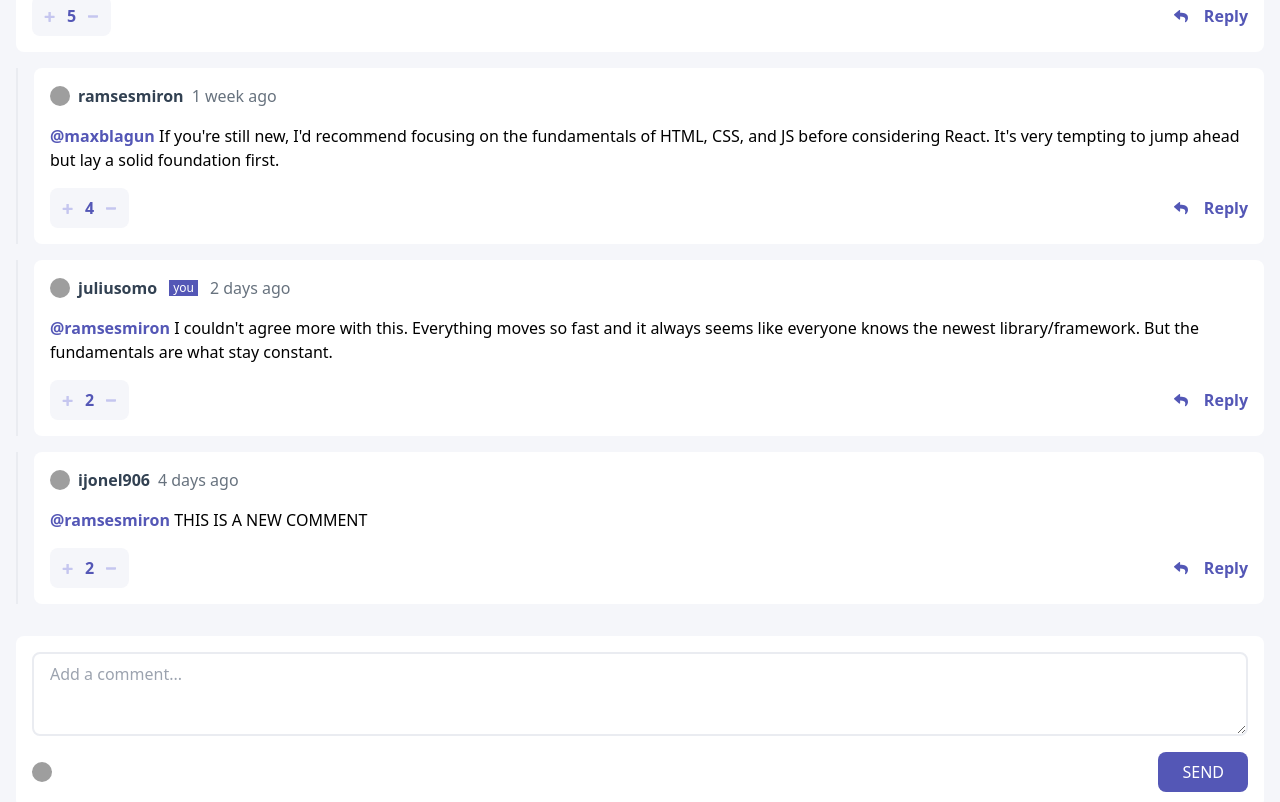
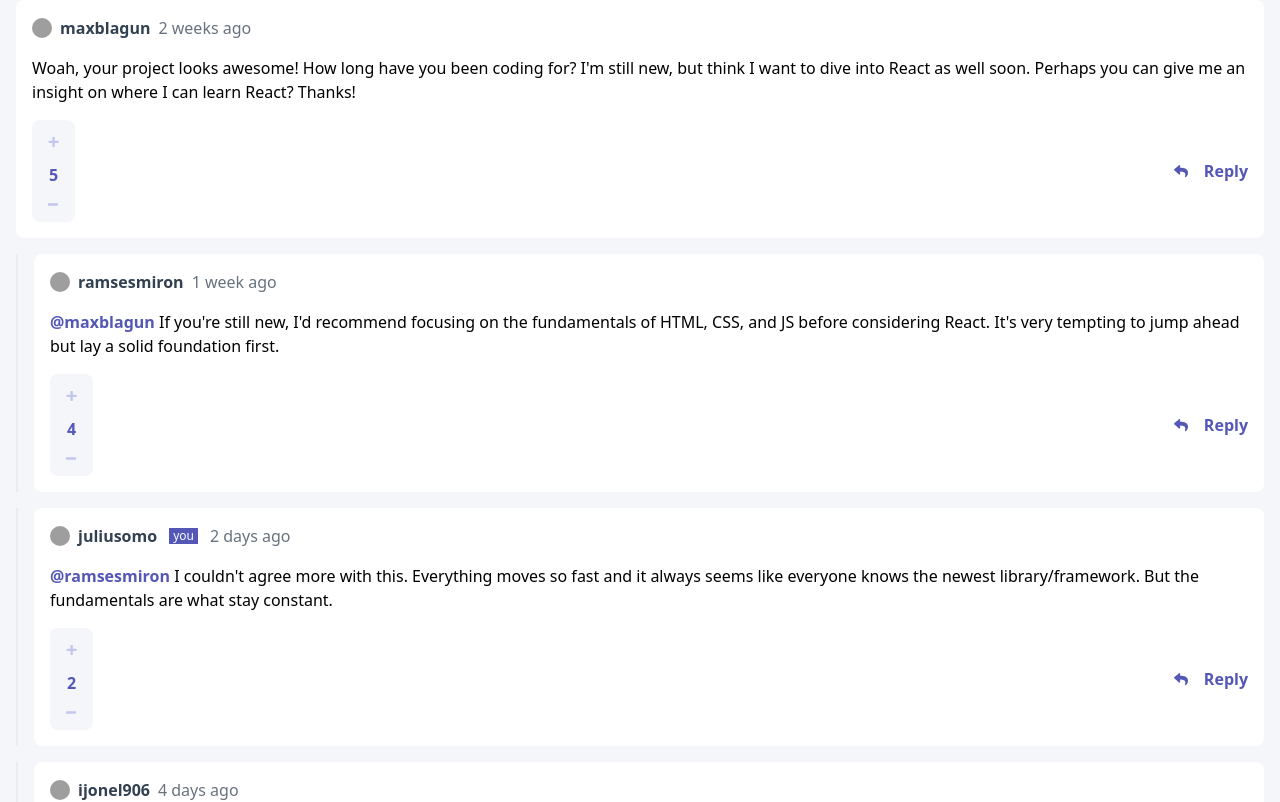
Before and after one commit to JonelBriones/interactive-comments-section, a React (Vite) app: page / in a window 1280 px wide. Shown: the part 500-1302 px from the top of the page. Built offline with nearby package versions, Linux system fonts and the light colour scheme; grey boxes are pictures that could not be loaded.

Commit message:
reworked show reply only shows once

```diff
--- a/src/App.tsx
+++ b/src/App.tsx
@@ -1,9 +1,12 @@
-import { useEffect, useState } from "react";
+import { useEffect, useRef, useState } from "react";
 import comments from "./data.json";
 import "./App.css";
-import Comment, { CommentReply, CommentType } from "./components/Comment";
+import Comment, {
+  CommentReply,
+  CommentType,
+  Reply,
+} from "./components/Comment";
 import AddComment from "./components/AddComment";
-console.log(comments);
 
 // type User = {
 //   image: {
@@ -35,31 +38,51 @@ type User = {
 //   currentUser: CurrentUser;
 // };
 
+const defaultInput: CommentType = {
+  content: "",
+  createdAt: "2 week ago",
+  id: 0,
+  replies: [],
+  score: 1,
+  user: {
+    image: {
+      png: "",
+      webp: "",
+    },
+    username: "",
+  },
+};
+
 function App() {
-  const parentComment = comments.comments;
-
-  const [allComments, setAllComments] = useState<CommentReply[]>([]);
   const [commentList, setCommentList] = useState(comments.comments);
   const [currentUser, setCurrentUser] = useState(comments.currentUser);
-  console.log("comment list:", commentList);
+  const [input, setInput] = useState("");
+  const [parentInput, setParentInput] = useState("");
 
   useEffect(() => {
-    let joinedComments = [];
-    for (const parentComment of comments.comments) {
-      joinedComments.push(parentComment);
-    }
-    parentComment.forEach((comment) => {
-      if (comment.replies) {
-        comment.replies.forEach((reply) => joinedComments.push(reply));
-      }
-    });
-    setAllComments(joinedComments as any);
-  }, []);
+    console.log(commentList);
+  }, [commentList]);
+
+  const onSubmit = (e: React.ChangeEvent<HTMLTextAreaElement>) => {
+    e.preventDefault();
+    setCommentList([
+      ...commentList,
+      {
+        ...defaultInput,
+        content: input,
+        user: currentUser,
+        id: Math.floor(Math.random() * 100000),
+      },
+    ]);
+    // console.log(commentList);
+    setInput("");
+  };
+
   return (
-    <div className="min-h-screen h-auto bg-neutral-veryLightGray p-4  ">
+    <div className="min-h-screen h-auto  bg-neutral-veryLightGray p-4 select-none ">
       <div
         className="flex
-      flex-col gap-4"
+      flex-col gap-4 m-auto container"
       >
         {commentList.map((comment) => (
           <div key={comment.id}>
@@ -68,11 +91,43 @@ function App() {
               currentUser={currentUser}
               setCommentList={setCommentList}
               commentList={commentList}
+              setParentInput={setParentInput}
+              input={input}
+              setInput={setInput}
+              onSubmit={onSubmit}
             />
+            {comment.replies?.map((reply: any) => {
+              return (
+                <div
+                  key={reply.id}
+                  className="pl-4 mt-4 border-l-2 border-neutral-lightGray"
+                  id="comments"
+                >
+                  <Comment
+                    comment={reply}
+                    currentUser={currentUser}
+                    commentList={commentList}
+                    setCommentList={setCommentList}
+                    input={input}
+                    setInput={setInput}
+                    onSubmit={onSubmit}
+                  />
+                </div>
+              );
+            })}
           </div>
         ))}
 
-        <AddComment {...currentUser} />
+        <AddComment
+          currentUser={currentUser}
+          setParentInput={setParentInput}
+          parentInput={parentInput}
+          input={input}
+          setInput={setInput}
+          onSubmit={onSubmit}
+          type={"parent"}
+          showReply={true}
+        />
         <div className="text-center text-xs">
           Challenge by{" "}
           <a href="https://www.frontendmentor.io?ref=challenge" target="_blank">
--- a/src/components/AddComment.tsx
+++ b/src/components/AddComment.tsx
@@ -1,16 +1,47 @@
-import React from "react";
+import React, { useEffect, useRef, useState } from "react";
 import { User } from "./Comment";
 
-const AddComment = ({ username, image }: User) => {
+const AddComment = (props: any) => {
+  const {
+    currentUser,
+    input,
+    setInput,
+    onSubmit,
+    type,
+    replyTo,
+    showReply,
+    replyShow,
+    id,
+    setChildInput,
+    childInput,
+  } = props;
+
+  const { image } = currentUser;
+  const inputRef = useRef(null) as any;
+  useEffect(() => {
+    if (inputRef.current && type == "child") {
+      inputRef.current.focus();
+      inputRef.current.value = "@" + replyTo?.username + " ";
+    }
+  }, [showReply]);
+  //   console.log(refReply);
+
   return (
-    <div className="flex flex-col gap-4 mt-4 bg-neutral-white p-4 rounded-lg ">
+    <div
+      className={`${
+        showReply ? "" : "hidden"
+      } flex flex-col gap-4 mt-4 bg-neutral-white p-4 rounded-lg`}
+    >
+      <form onSubmit={onSubmit}>
         <textarea
+          ref={inputRef}
           className="pl-4 pt-2 border-2 border-neutral-lightGray rounded-lg w-full"
-        name="comment"
-        id="comment"
+          name="input"
           cols={30}
           rows={3}
-        placeholder="Add a comment..."
+          placeholder={type == "parent" ? "Add Comment" : `@${input}`}
+          value={input}
+          onChange={(e) => setInput(e.target.value)}
         />
         <div className="flex justify-between place-items-center">
           <img
@@ -18,10 +49,15 @@ const AddComment = ({ username, image }: User) => {
             alt="profile.icon"
             className="size-5 rounded-full "
           />
-        <button className="bg-primary-moderateBlue  text-neutral-white py-2 px-6 rounded-lg">
+          <button
+            className="bg-primary-moderateBlue  text-neutral-white py-2 px-6 rounded-lg"
+            type="submit"
+            onClick={() => replyShow(id)}
+          >
             SEND
           </button>
         </div>
+      </form>
     </div>
   );
 };
--- a/src/components/Comment.tsx
+++ b/src/components/Comment.tsx
@@ -1,6 +1,5 @@
-import { useEffect, useState } from "react";
+import { useEffect, useRef, useState } from "react";
 import AddComment from "./AddComment";
-import comments from ".././data.json";
 
 export type CommentReply = {
   id: number;
@@ -32,7 +31,7 @@ export type CommentType = {
   replyActive?: boolean;
   replyingTo?: string;
 };
-type Reply = {
+export type Reply = {
   id: number;
   content: string;
   createdAt: string;
@@ -48,18 +47,16 @@ export type User = {
   };
   username: string;
 };
-interface Props {
-  comment: CommentType | Reply;
-  setCommentList: (value: any) => void;
-  currentUser: User;
-  commentList: [];
-}
 
 const Comment = ({
   comment,
   currentUser,
   setCommentList,
   commentList,
+  parentInput,
+  input,
+  setInput,
+  onSubmit,
 }: any) => {
   const {
     id,
@@ -71,9 +68,10 @@ const Comment = ({
     replyActive,
     replyingTo,
   } = comment as CommentType;
-  useEffect(() => {}, []);
 
-  const replyShow = (id: number) => {
+  const refReply = useRef(null);
+  const like = (id: number) => {
+    if (score == 99) return;
     if (comment.replyingTo) {
       // show  replies comment reply
       setCommentList(
@@ -81,9 +79,7 @@ const Comment = ({
           return {
             ...parentComment,
             replies: parentComment.replies.map((reply: Reply) =>
-              reply.id === id
-                ? { ...reply, replyActive: !reply.replyActive }
-                : reply
+              reply.id === id ? { ...reply, score: reply.score + 1 } : reply
             ),
           };
         })
@@ -92,20 +88,66 @@ const Comment = ({
       // show  parent comment reply
       setCommentList(
         commentList.map((comment: CommentType) =>
-          comment.id == id
-            ? { ...comment, replyActive: !comment.replyActive }
-            : comment
+          comment.id == id ? { ...comment, score: comment.score + 1 } : comment
         )
       );
     }
   };
+  const dislike = (id: number) => {
+    if (score == 0) return;
+    if (comment.replyingTo) {
+      // show  replies comment reply
+      setCommentList(
+        commentList.map((parentComment: CommentType) => {
+          return {
+            ...parentComment,
+            replies: parentComment.replies.map((reply: Reply) =>
+              reply.id === id ? { ...reply, score: reply.score - 1 } : reply
+            ),
+          };
+        })
+      );
+    } else {
+      // show  parent comment reply
+      setCommentList(
+        commentList.map((comment: CommentType) =>
+          comment.id == id ? { ...comment, score: comment.score - 1 } : comment
+        )
+      );
+    }
+  };
+  const replyShow = (id: number) => {
+    // console.log(refReply.current);
+    setCommentList(
+      commentList.map((comment: CommentType) =>
+        comment.id == id
+          ? {
+              ...comment,
+              replyActive: !comment.replyActive,
+              replies: comment.replies.map((reply) => {
+                return { ...reply, replyActive: false };
+              }),
+            }
+          : {
+              ...comment,
+              replyActive: false,
+              replies: comment.replies.map((reply) =>
+                reply.id == id
+                  ? { ...reply, replyActive: !replyActive }
+                  : { ...reply, replyActive: false }
+              ),
+            }
+      )
+    );
+  };
+
+  useEffect(() => {
+    // replyShow(id);
+  }, []);
 
   return (
     <>
-      <div
-        key={id}
-        className="bg-neutral-white p-4 rounded-lg flex flex-col gap-2"
-      >
+      <div className="bg-neutral-white p-4 rounded-lg flex flex-col gap-2 ">
         <div className="flex flex-col gap-4 ">
           <div className="flex place-items-center justify-self-start gap-2">
             <img
@@ -131,15 +173,24 @@ const Comment = ({
             {content}
           </p>
           <div className="flex justify-between">
-            <div className="flex place-items-center gap-3 bg-neutral-veryLightGray w-fit py-2 px-3  rounded-lg">
-              <img src="../src/images/icon-plus.svg" alt="icon-plus" />
-              <span className="font-bold text-primary-moderateBlue">
+            <div className="flex place-items-center bg-neutral-veryLightGray w-fit rounded-lg md:flex-col">
+              <div
+                onClick={() => like(id)}
+                className="flex place-items-center justify-center size-full py-3 px-3 md:px-4 md:py-4"
+              >
+                <img src="../src/images/icon-plus.svg" alt="icon-plus" />
+              </div>
+              <span className="font-bold text-primary-moderateBlue min-w-6 md:w-2 text-center ">
                 {score}
               </span>
-              <img src="../src/images/icon-minus.svg" alt="icon-minus" />
+              <div
+                onClick={() => dislike(id)}
+                className="flex place-items-center justify-center size-full py-2 px-3 md:px-4 md:py-4 "
+              >
+                <img src="../src/images/icon-minus.svg" alt="icon-minus" />
+              </div>
             </div>
             <div className="flex place-items-center">
-              <p>{}</p>
               <button
                 className="text-primary-moderateBlue font-bold"
                 onClick={() => {
@@ -159,8 +210,19 @@ const Comment = ({
           </div>
         </div>
       </div>
-      {replyActive && <AddComment {...currentUser} />}
-      {replies?.map((reply: Reply) => {
+      <AddComment
+        showReply={comment.replyActive}
+        currentUser={currentUser}
+        input={input}
+        setInput={setInput}
+        onSubmit={onSubmit}
+        type={"child"}
+        replyTo={user}
+        replyShow={replyShow}
+        id={id}
+      />
+      {/* </div> */}
+      {/* {replies?.map((reply: Reply) => {
         return (
           <div
             key={reply.id}
@@ -171,10 +233,12 @@ const Comment = ({
               currentUser={currentUser}
               commentList={commentList}
               setCommentList={setCommentList}
+              setInput={setInput}
+              input={input}
             />
           </div>
         );
-      })}
+      })} */}
     </>
   );
 };
--- a/src/data.json
+++ b/src/data.json
@@ -37,7 +37,7 @@
       ]
     },
     {
-      "id": 2,
+      "id": 6,
       "content": "Woah, your project looks awesome! How long have you been coding for? I'm still new, but think I want to dive into React as well soon. Perhaps you can give me an insight on where I can learn React? Thanks!",
       "createdAt": "2 weeks ago",
       "score": 5,
```
Lines whose indentation alone changed are shown as unchanged.
